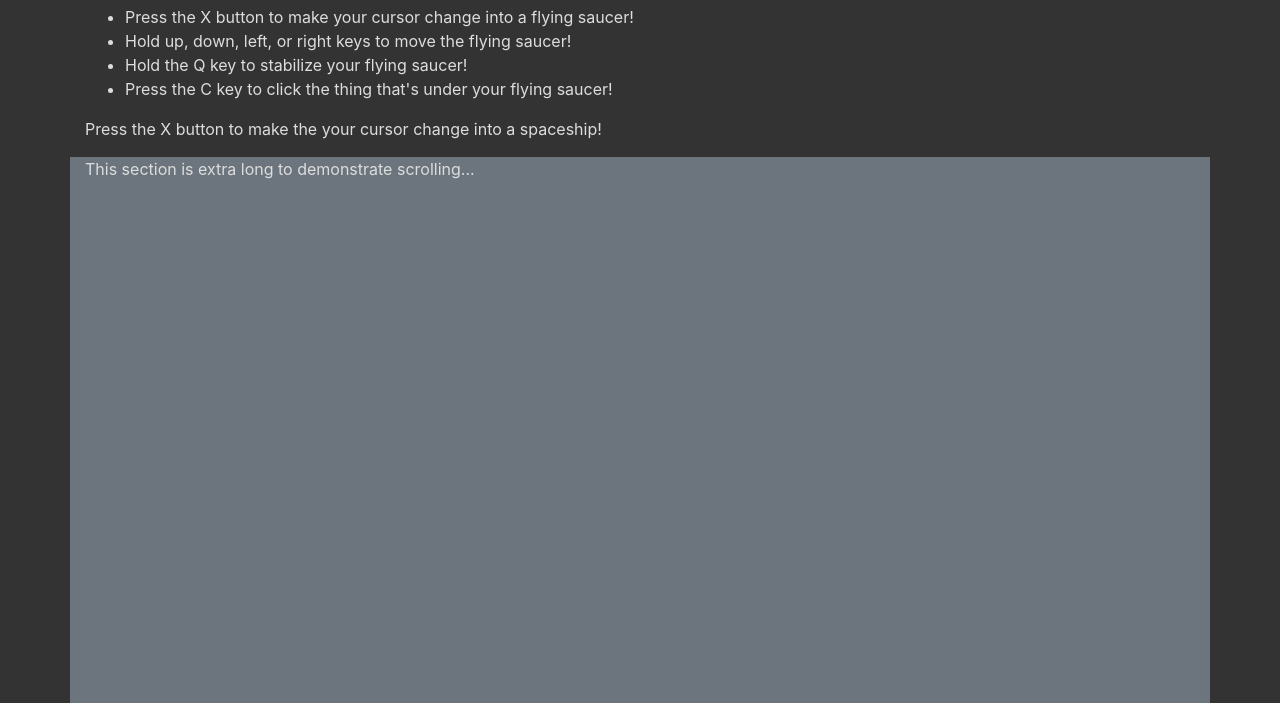
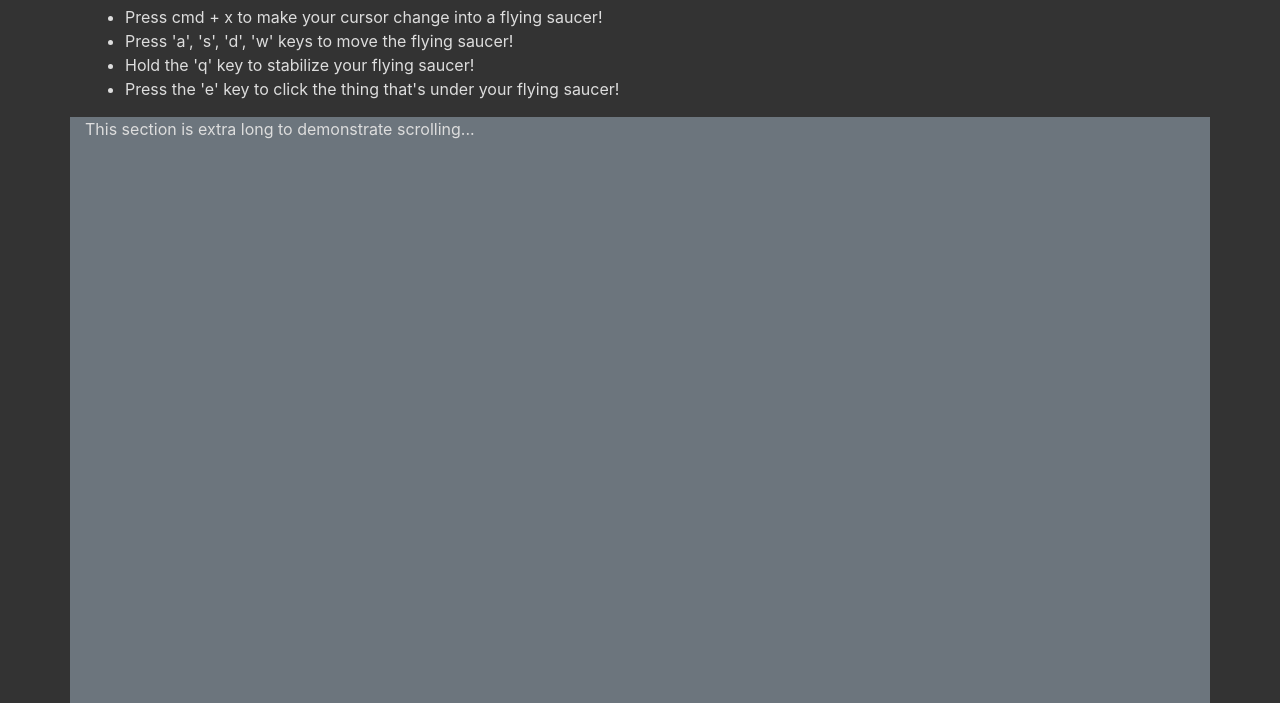
Before and after one commit to davidd647/mousex, a website: page index.html in a window 1280 px wide. Shown: the part 97-800 px from the top of the page. Drawn offline with nearby package versions, Linux system fonts and the light colour scheme.

Commit message:
instructions update

```diff
--- a/index.html
+++ b/index.html
@@ -24,15 +24,14 @@
       <h2>Users:</h2>
       <ul>
         <li>
-          Press the X button to make your cursor change into a flying saucer!
+          Press cmd + x to make your cursor change into a flying saucer!
         </li>
-        <li>Hold up, down, left, or right keys to move the flying saucer!</li>
-        <li>Hold the Q key to stabilize your flying saucer!</li>
+        <li>Press 'a', 's', 'd', 'w' keys to move the flying saucer!</li>
+        <li>Hold the 'q' key to stabilize your flying saucer!</li>
         <li>
-          Press the C key to click the thing that's under your flying saucer!
+          Press the 'e' key to click the thing that's under your flying saucer!
         </li>
       </ul>
-      <p>Press the X button to make the your cursor change into a spaceship!</p>
     </section>
     <section class="container bg-secondary" style="height: 100vh">
       <p>This section is extra long to demonstrate scrolling...</p>
```
